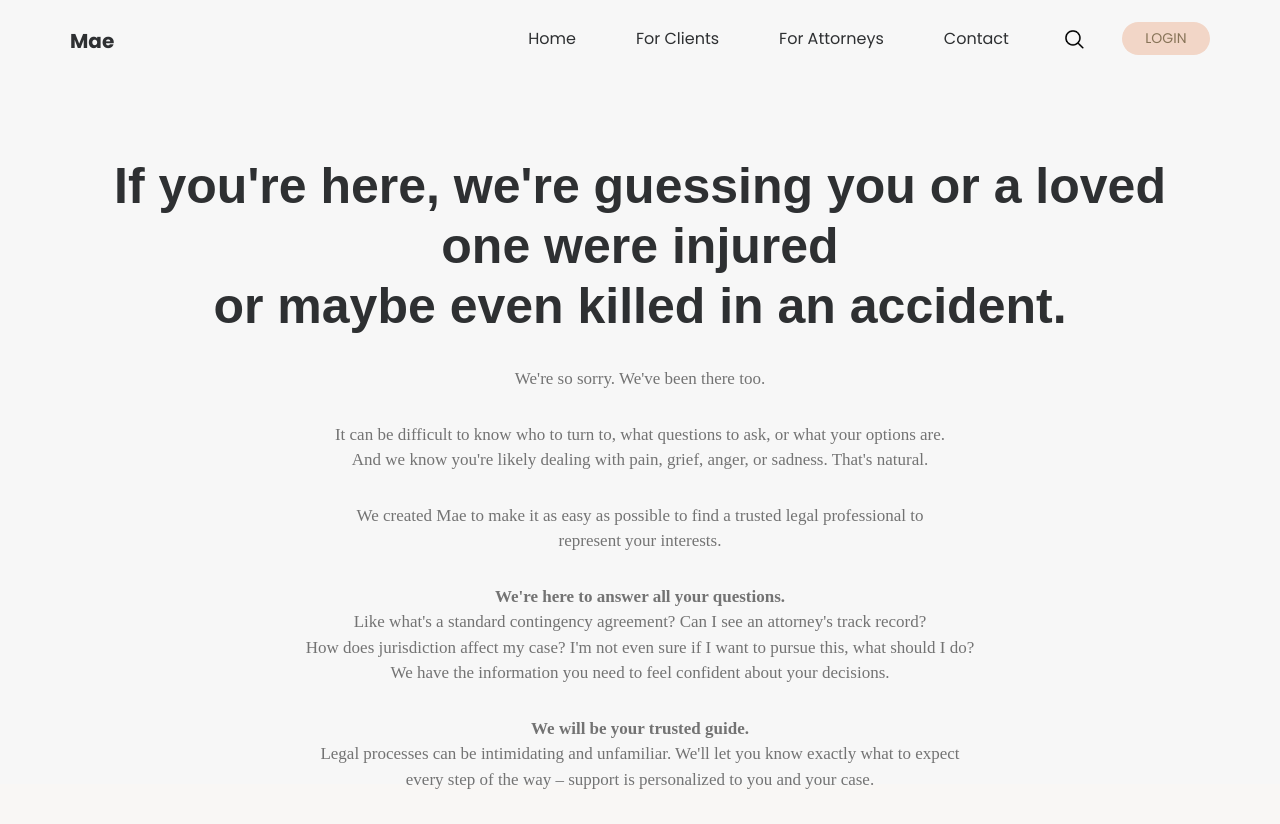
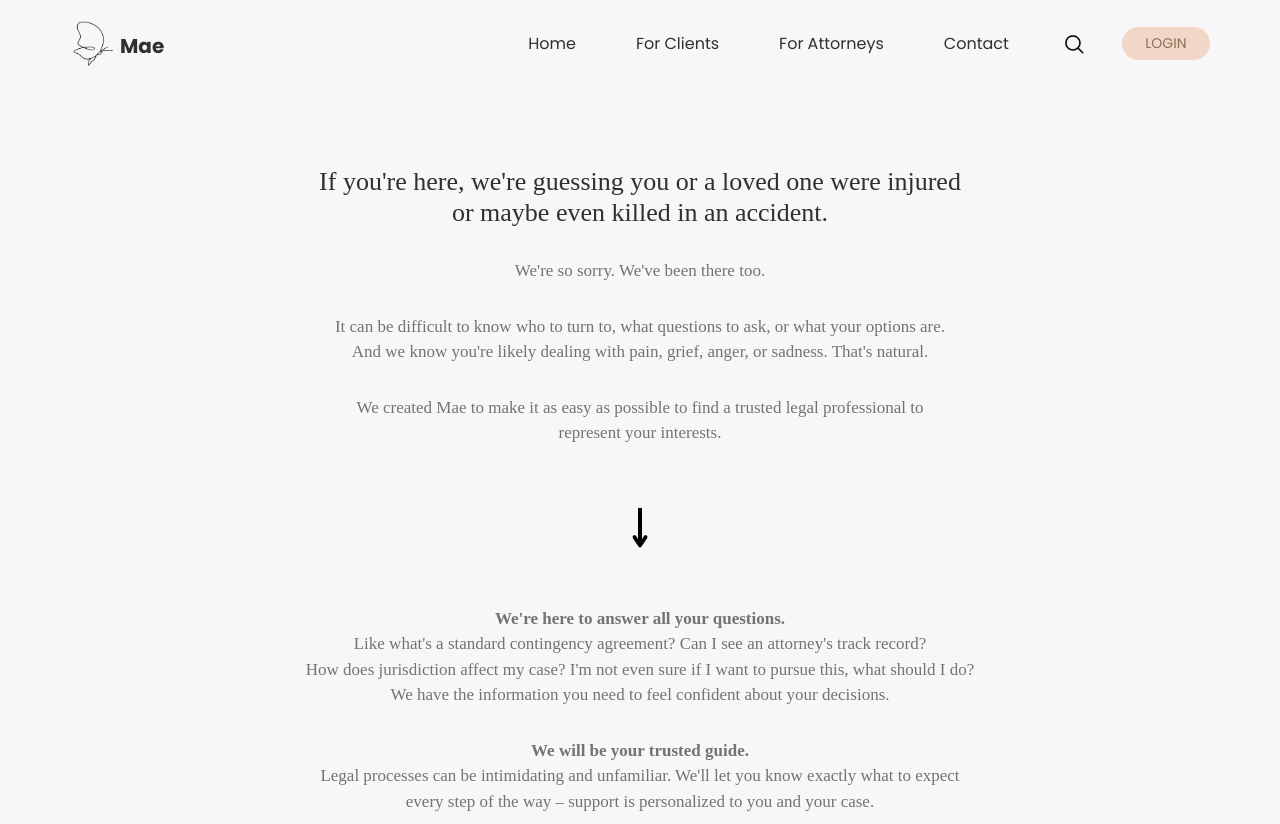
Before and after one commit to kaitlynhazzard/Mae, a Django app: page /for-clients/ in a window 1280 px wide. Shown: the top 824 px of the page. Run offline with Django 4.2, Linux system fonts and the light colour scheme; some libraries are stand-ins or nearby versions.

Commit message:
add logo & edit clients page

```diff
--- a/Mae/static/css/style.css
+++ b/Mae/static/css/style.css
@@ -102,7 +102,8 @@ p {
 }
 
 .about_heading {
-  font-family: 'BebasNeueRegular', sans-serif;
+  font-family: 'DM Serif Display';
+  /*font-family: 'BebasNeueRegular', sans-serif;*/
   font-weight: 600;
   font-size: 50px;
   color: var(--dark_gray);
--- a/Mae/templates/base.html
+++ b/Mae/templates/base.html
@@ -31,7 +31,7 @@
   <!-- responsive style -->
   <link href="{% static 'css/responsive.css' %}" rel="stylesheet" />
 
-  <link rel="icon" href="{% static 'images/MaeLogo.ico' %}"/>
+  <link rel="icon" href="{% static 'images/mae_logo.png' %}"/>
 </head>
 
 <body>
@@ -41,7 +41,7 @@
       <div class="container">
         <nav class="navbar navbar-expand-lg custom_nav-container pt-3">
           <a class="navbar-brand" href="/">
-            <!--<img src="{% static 'images/MaeLogo.png' %}" alt="" />--><span>
+            <img src="{% static 'images/mae_logo.png' %}" alt="" /><span>
               Mae
             </span>
           </a>
--- a/Mae/templates/website/clients.html
+++ b/Mae/templates/website/clients.html
@@ -1,4 +1,5 @@
 {% extends 'base.html' %}
+{% load static %}
 
 {% block title %}For Clients{% endblock title %}
 
@@ -9,7 +10,7 @@
   <section class="service_section layout_padding2 ">
     <div class="container">
       <div class="text-center">
-        <h2 class="about_heading">If you're here, we're guessing you or
+        <h2>If you're here, we're guessing you or
           a loved one were injured<br> or maybe even killed in an accident.
         </h2>
         <p class="about_heading-text">
@@ -24,6 +25,9 @@
           We created Mae to make it as easy as possible to find a trusted legal
           professional to<br> represent your interests.
         </p>
+
+        <img src="{% static 'images/down_arrow.png' %}" alt="" class="" width=70px height=100px/>
+
         <p class="about_heading-text">
           <strong>We're here to answer all your questions.</strong><br>
           Like what's a standard contingency agreement? Can I see an attorney's track record?<br> How does jurisdiction affect my case? I'm not even sure if I want to
```
Also changed, not shown: Mae/static/images/down_arrow.png (added), Mae/static/images/mae_logo.png (added).
